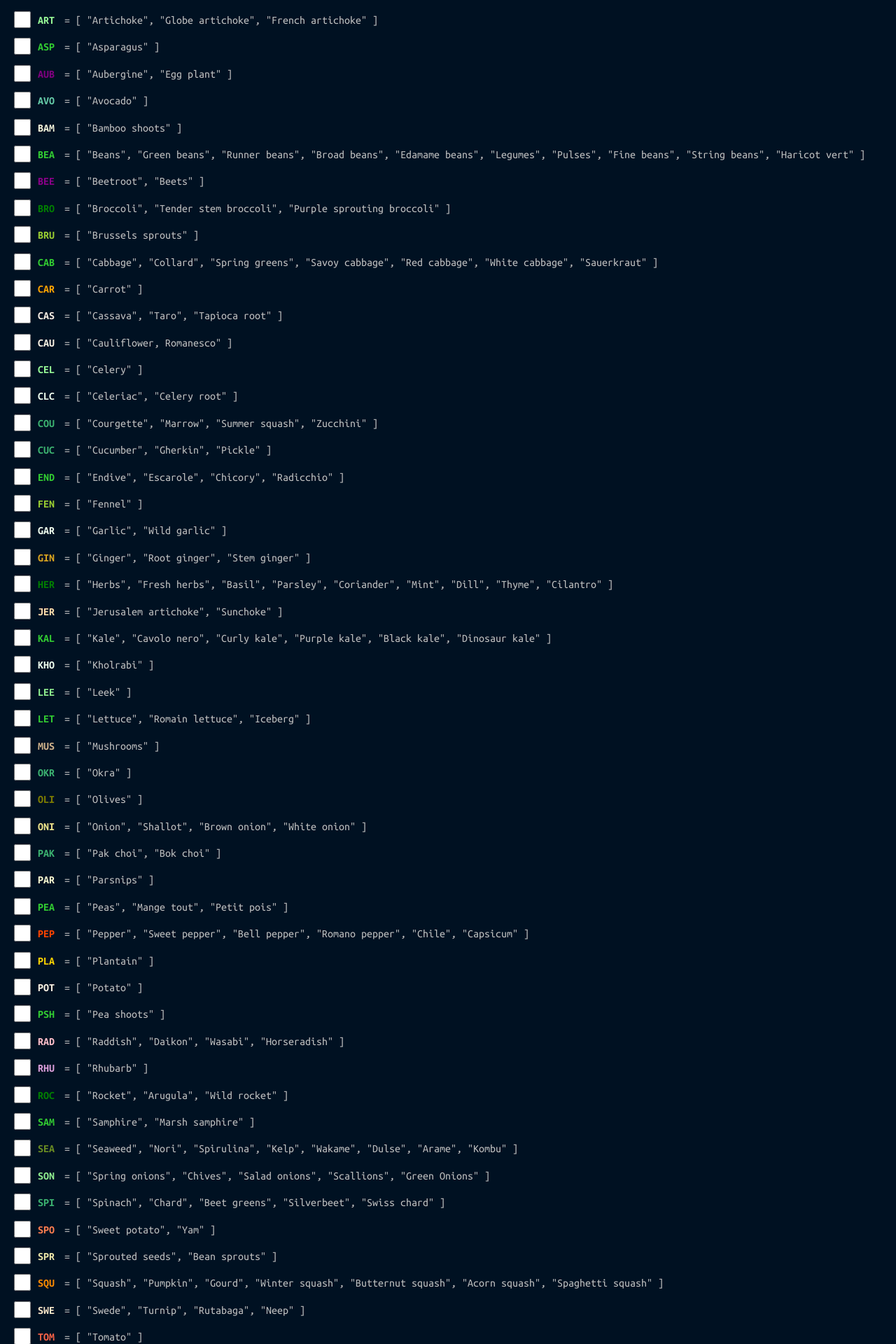
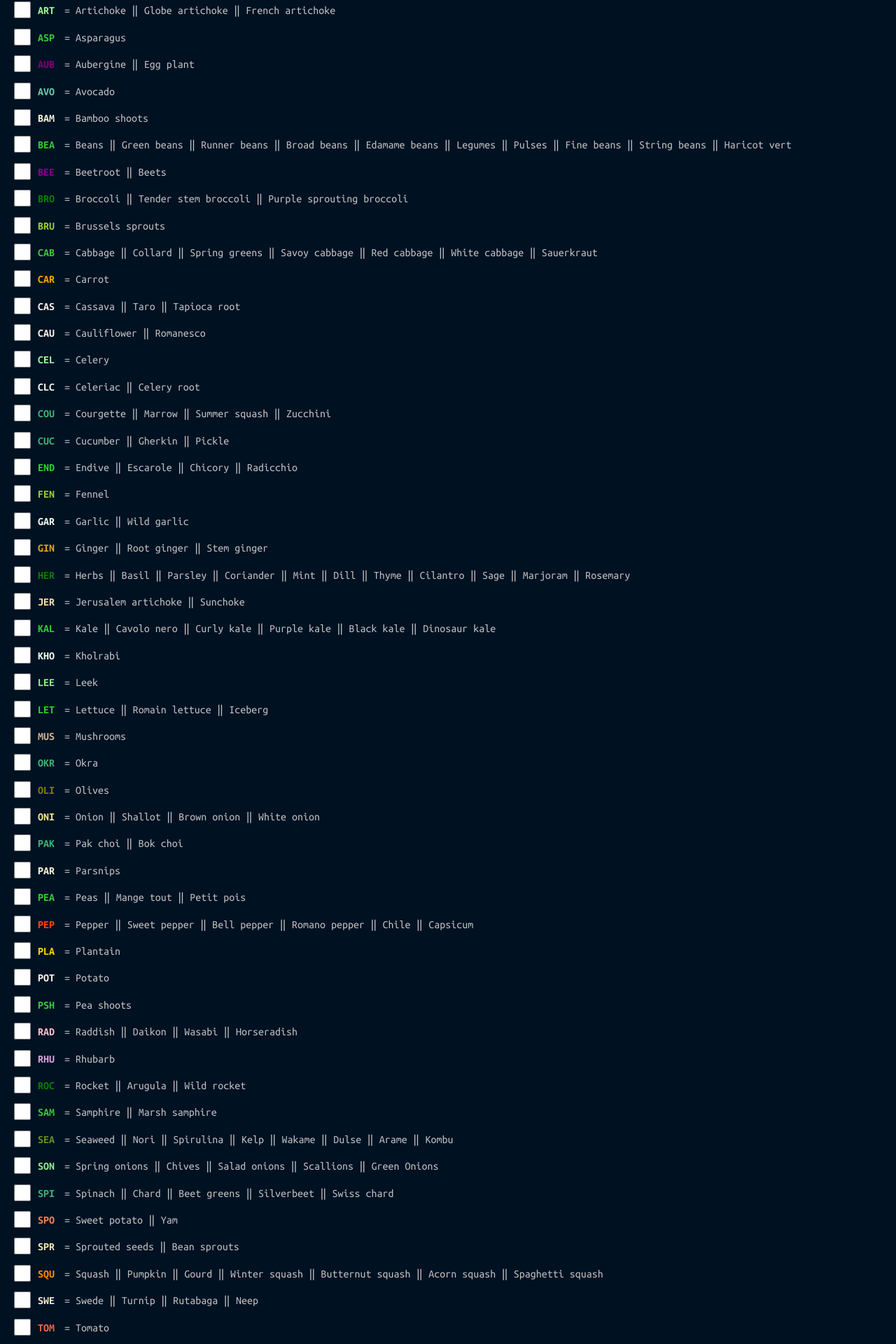
Before and after one commit to petedavisdev/veghacker, a Vue app: page /#/log/2021-03-19 in a window 1280 px wide. Before the commit this address led to /#/log/2021-03-19. Shown: the part 134-2054 px from the top of the page at 70% size. Built offline with nearby package versions, Linux system fonts and the light colour scheme.

Commit message:
Better search

```diff
--- a/src/vegetables.json
+++ b/src/vegetables.json
@@ -6,8 +6,8 @@
     "week": 1,
     "seasonStart": 1,
     "seasonEnd": 53,
-        "family": ["Carrot"],
-        "familyUS": []
+    "family": "Carrot",
+    "familyUS": ""
   },
   "KAL": {
     "codeUS": "",
@@ -16,15 +16,8 @@
     "week": 2,
     "seasonStart": 42,
     "seasonEnd": 13,
-        "family": [
-            "Kale",
-            "Cavolo nero",
-            "Curly kale",
-            "Purple kale",
-            "Black kale",
-            "Dinosaur kale"
-        ],
-        "familyUS": []
+    "family": "Kale ‖ Cavolo nero ‖ Curly kale ‖ Purple kale ‖ Black kale ‖ Dinosaur kale",
+    "familyUS": ""
   },
   "LEE": {
     "codeUS": "",
@@ -33,8 +26,8 @@
     "week": 3,
     "seasonStart": 38,
     "seasonEnd": 15,
-        "family": ["Leek"],
-        "familyUS": []
+    "family": "Leek",
+    "familyUS": ""
   },
   "JER": {
     "codeUS": "",
@@ -43,8 +36,8 @@
     "week": 4,
     "seasonStart": 42,
     "seasonEnd": 13,
-        "family": ["Jerusalem artichoke", "Sunchoke"],
-        "familyUS": []
+    "family": "Jerusalem artichoke ‖ Sunchoke",
+    "familyUS": ""
   },
   "BRO": {
     "codeUS": "",
@@ -53,12 +46,8 @@
     "week": 5,
     "seasonStart": 43,
     "seasonEnd": 19,
-        "family": [
-            "Broccoli",
-            "Tender stem broccoli",
-            "Purple sprouting broccoli"
-        ],
-        "familyUS": []
+    "family": "Broccoli ‖ Tender stem broccoli ‖ Purple sprouting broccoli",
+    "familyUS": ""
   },
   "CLC": {
     "codeUS": "CRO",
@@ -67,8 +56,8 @@
     "seasonStart": 6,
     "seasonEnd": 40,
     "week": 6,
-        "family": ["Celeriac", "Celery root"],
-        "familyUS": ["Celery root", "Celeriac"]
+    "family": "Celeriac ‖ Celery root",
+    "familyUS": "Celery root ‖ Celeriac"
   },
   "SPR": {
     "codeUS": "",
@@ -77,8 +66,8 @@
     "week": 7,
     "seasonStart": 1,
     "seasonEnd": 53,
-        "family": ["Sprouted seeds", "Bean sprouts"],
-        "familyUS": []
+    "family": "Sprouted seeds ‖ Bean sprouts",
+    "familyUS": ""
   },
   "CAB": {
     "codeUS": "",
@@ -87,16 +76,8 @@
     "week": 8,
     "seasonStart": 43,
     "seasonEnd": 19,
-        "family": [
-            "Cabbage",
-            "Collard",
-            "Spring greens",
-            "Savoy cabbage",
-            "Red cabbage",
-            "White cabbage",
-            "Sauerkraut"
-        ],
-        "familyUS": []
+    "family": "Cabbage ‖ Collard ‖ Spring greens ‖ Savoy cabbage ‖ Red cabbage ‖ White cabbage ‖ Sauerkraut",
+    "familyUS": ""
   },
   "FEN": {
     "codeUS": "",
@@ -105,8 +86,8 @@
     "week": 9,
     "seasonStart": 42,
     "seasonEnd": 12,
-        "family": ["Fennel"],
-        "familyUS": []
+    "family": "Fennel",
+    "familyUS": ""
   },
   "PLA": {
     "code": "PLA",
@@ -116,8 +97,8 @@
     "week": 10,
     "seasonStart": 1,
     "seasonEnd": 53,
-        "family": ["Plantain"],
-        "familyUS": []
+    "family": "Plantain",
+    "familyUS": ""
   },
   "ASP": {
     "codeUS": "",
@@ -126,8 +107,8 @@
     "week": 11,
     "seasonStart": 7,
     "seasonEnd": 22,
-        "family": ["Asparagus"],
-        "familyUS": []
+    "family": "Asparagus",
+    "familyUS": ""
   },
   "GAR": {
     "codeUS": "",
@@ -136,8 +117,8 @@
     "week": 12,
     "seasonStart": 10,
     "seasonEnd": 23,
-        "family": ["Garlic", "Wild garlic"],
-        "familyUS": []
+    "family": "Garlic ‖ Wild garlic",
+    "familyUS": ""
   },
   "SPI": {
     "codeUS": "",
@@ -146,14 +127,8 @@
     "week": 13,
     "seasonStart": 9,
     "seasonEnd": 13,
-        "family": [
-            "Spinach",
-            "Chard",
-            "Beet greens",
-            "Silverbeet",
-            "Swiss chard"
-        ],
-        "familyUS": []
+    "family": "Spinach ‖ Chard ‖ Beet greens ‖ Silverbeet ‖ Swiss chard",
+    "familyUS": ""
   },
   "SON": {
     "codeUS": "SCA",
@@ -162,20 +137,8 @@
     "week": 14,
     "seasonStart": 10,
     "seasonEnd": 17,
-        "family": [
-            "Spring onions",
-            "Chives",
-            "Salad onions",
-            "Scallions",
-            "Green Onions"
-        ],
-        "familyUS": [
-            "Scallions",
-            "Chives",
-            "Salad onions",
-            "Green Onions",
-            "Spring onions"
-        ]
+    "family": "Spring onions ‖ Chives ‖ Salad onions ‖ Scallions ‖ Green Onions",
+    "familyUS": "Scallions ‖ Chives ‖ Salad onions ‖ Green Onions ‖ Spring onions"
   },
   "CAS": {
     "codeUS": "",
@@ -184,8 +147,8 @@
     "week": 53,
     "seasonStart": 1,
     "seasonEnd": 53,
-        "family": ["Cassava", "Taro", "Tapioca root"],
-        "familyUS": []
+    "family": "Cassava ‖ Taro ‖ Tapioca root",
+    "familyUS": ""
   },
   "RHU": {
     "codeUS": "",
@@ -194,8 +157,8 @@
     "week": 16,
     "seasonStart": 9,
     "seasonEnd": 28,
-        "family": ["Rhubarb"],
-        "familyUS": []
+    "family": "Rhubarb",
+    "familyUS": ""
   },
   "ART": {
     "codeUS": "",
@@ -204,8 +167,8 @@
     "week": 17,
     "seasonStart": 14,
     "seasonEnd": 43,
-        "family": ["Artichoke", "Globe artichoke", "French artichoke"],
-        "familyUS": []
+    "family": "Artichoke ‖ Globe artichoke ‖ French artichoke",
+    "familyUS": ""
   },
   "RAD": {
     "codeUS": "",
@@ -214,8 +177,8 @@
     "week": 18,
     "seasonStart": 15,
     "seasonEnd": 37,
-        "family": ["Raddish", "Daikon", "Wasabi", "Horseradish"],
-        "familyUS": []
+    "family": "Raddish ‖ Daikon ‖ Wasabi ‖ Horseradish",
+    "familyUS": ""
   },
   "END": {
     "codeUS": "",
@@ -224,8 +187,8 @@
     "week": 19,
     "seasonStart": 13,
     "seasonEnd": 24,
-        "family": ["Endive", "Escarole", "Chicory", "Radicchio"],
-        "familyUS": []
+    "family": "Endive ‖ Escarole ‖ Chicory ‖ Radicchio",
+    "familyUS": ""
   },
   "SEA": {
     "codeUS": "",
@@ -234,17 +197,8 @@
     "week": 20,
     "seasonStart": 19,
     "seasonEnd": 38,
-        "family": [
-            "Seaweed",
-            "Nori",
-            "Spirulina",
-            "Kelp",
-            "Wakame",
-            "Dulse",
-            "Arame",
-            "Kombu"
-        ],
-        "familyUS": []
+    "family": "Seaweed ‖ Nori ‖ Spirulina ‖ Kelp ‖ Wakame ‖ Dulse ‖ Arame ‖ Kombu",
+    "familyUS": ""
   },
   "WAT": {
     "codeUS": "",
@@ -253,8 +207,8 @@
     "week": 21,
     "seasonStart": 13,
     "seasonEnd": 43,
-        "family": ["Watercress"],
-        "familyUS": []
+    "family": "Watercress",
+    "familyUS": ""
   },
   "AVO": {
     "codeUS": "",
@@ -263,8 +217,8 @@
     "week": 22,
     "seasonStart": 14,
     "seasonEnd": 29,
-        "family": ["Avocado"],
-        "familyUS": []
+    "family": "Avocado",
+    "familyUS": ""
   },
   "LET": {
     "codeUS": "",
@@ -273,8 +227,8 @@
     "week": 23,
     "seasonStart": 13,
     "seasonEnd": 42,
-        "family": ["Lettuce", "Romain lettuce", "Iceberg"],
-        "familyUS": []
+    "family": "Lettuce ‖ Romain lettuce ‖ Iceberg",
+    "familyUS": ""
   },
   "HER": {
     "codeUS": "",
@@ -283,28 +237,8 @@
     "week": 24,
     "seasonStart": 12,
     "seasonEnd": 42,
-        "family": [
-            "Herbs",
-            "Fresh herbs",
-            "Basil",
-            "Parsley",
-            "Coriander",
-            "Mint",
-            "Dill",
-            "Thyme",
-            "Cilantro"
-        ],
-        "familyUS": [
-            "Herbs",
-            "Fresh herbs",
-            "Basil",
-            "Parsley",
-            "Cilantro",
-            "Mint",
-            "Dill",
-            "Thyme",
-            "Coriander"
-        ]
+    "family": "Herbs ‖ Basil ‖ Parsley ‖ Coriander ‖ Mint ‖ Dill ‖ Thyme ‖ Cilantro ‖ Sage ‖ Marjoram ‖ Rosemary",
+    "familyUS": "Herbs ‖ Basil ‖ Parsley ‖ Cilantro ‖ Mint ‖ Dill ‖ Thyme ‖ Coriander ‖ Sage ‖ Marjoram ‖ Rosemary"
   },
   "POT": {
     "codeUS": "",
@@ -313,8 +247,8 @@
     "week": 25,
     "seasonStart": 23,
     "seasonEnd": 39,
-        "family": ["Potato"],
-        "familyUS": []
+    "family": "Potato",
+    "familyUS": ""
   },
   "ROC": {
     "codeUS": "ARU",
@@ -323,8 +257,8 @@
     "week": 26,
     "seasonStart": 23,
     "seasonEnd": 53,
-        "family": ["Rocket", "Arugula", "Wild rocket"],
-        "familyUS": ["Arugula", "Rocket", "Wild rocket"]
+    "family": "Rocket ‖ Arugula ‖ Wild rocket",
+    "familyUS": "Arugula ‖ Rocket ‖ Wild rocket"
   },
   "TOM": {
     "codeUS": "",
@@ -333,8 +267,8 @@
     "week": 27,
     "seasonStart": 26,
     "seasonEnd": 40,
-        "family": ["Tomato"],
-        "familyUS": []
+    "family": "Tomato",
+    "familyUS": ""
   },
   "COU": {
     "codeUS": "ZUC",
@@ -343,8 +277,8 @@
     "week": 28,
     "seasonStart": 27,
     "seasonEnd": 30,
-        "family": ["Courgette", "Marrow", "Summer squash", "Zucchini"],
-        "familyUS": ["Zucchini", "Marrow", "Summer squash", "Courgette"]
+    "family": "Courgette ‖ Marrow ‖ Summer squash ‖ Zucchini",
+    "familyUS": "Zucchini ‖ Marrow ‖ Summer squash ‖ Courgette"
   },
   "AUB": {
     "codeUS": "EGG",
@@ -353,8 +287,8 @@
     "week": 29,
     "seasonStart": 27,
     "seasonEnd": 35,
-        "family": ["Aubergine", "Egg plant"],
-        "familyUS": ["Egg plant", "Aubergine"]
+    "family": "Aubergine ‖ Egg plant",
+    "familyUS": "Egg plant ‖ Aubergine"
   },
   "BEA": {
     "codeUS": "",
@@ -363,19 +297,8 @@
     "week": 30,
     "seasonStart": 27,
     "seasonEnd": 39,
-        "family": [
-            "Beans",
-            "Green beans",
-            "Runner beans",
-            "Broad beans",
-            "Edamame beans",
-            "Legumes",
-            "Pulses",
-            "Fine beans",
-            "String beans",
-            "Haricot vert"
-        ],
-        "familyUS": []
+    "family": "Beans ‖ Green beans ‖ Runner beans ‖ Broad beans ‖ Edamame beans ‖ Legumes ‖ Pulses ‖ Fine beans ‖ String beans ‖ Haricot vert",
+    "familyUS": ""
   },
   "CUC": {
     "codeUS": "",
@@ -384,8 +307,8 @@
     "week": 31,
     "seasonStart": 27,
     "seasonEnd": 35,
-        "family": ["Cucumber", "Gherkin", "Pickle"],
-        "familyUS": []
+    "family": "Cucumber ‖ Gherkin ‖ Pickle",
+    "familyUS": ""
   },
   "OKR": {
     "codeUS": "",
@@ -394,8 +317,8 @@
     "week": 32,
     "seasonStart": 24,
     "seasonEnd": 36,
-        "family": ["Okra"],
-        "familyUS": []
+    "family": "Okra",
+    "familyUS": ""
   },
   "PSH": {
     "codeUS": "",
@@ -404,8 +327,8 @@
     "week": 33,
     "seasonStart": 27,
     "seasonEnd": 39,
-        "family": ["Pea shoots"],
-        "familyUS": []
+    "family": "Pea shoots",
+    "familyUS": ""
   },
   "PEA": {
     "code": "PEA",
@@ -415,8 +338,8 @@
     "week": 34,
     "seasonStart": 27,
     "seasonEnd": 39,
-        "family": ["Peas", "Mange tout", "Petit pois"],
-        "familyUS": []
+    "family": "Peas ‖ Mange tout ‖ Petit pois",
+    "familyUS": ""
   },
   "SAM": {
     "codeUS": "",
@@ -425,8 +348,8 @@
     "week": 35,
     "seasonStart": 27,
     "seasonEnd": 35,
-        "family": ["Samphire", "Marsh samphire"],
-        "familyUS": []
+    "family": "Samphire ‖ Marsh samphire",
+    "familyUS": ""
   },
   "PEP": {
     "codeUS": "",
@@ -435,21 +358,8 @@
     "week": 36,
     "seasonStart": 24,
     "seasonEnd": 39,
-        "family": [
-            "Pepper",
-            "Sweet pepper",
-            "Bell pepper",
-            "Romano pepper",
-            "Chile",
-            "Capsicum"
-        ],
-        "familyUS": [
-            "Capsicum",
-            "Bell pepper",
-            "Chile",
-            "Pepper",
-            "Romano pepper"
-        ]
+    "family": "Pepper ‖ Sweet pepper ‖ Bell pepper ‖ Romano pepper ‖ Chile ‖ Capsicum",
+    "familyUS": "Capsicum ‖ Bell pepper ‖ Chile ‖ Pepper ‖ Romano pepper"
   },
   "GIN": {
     "codeUS": "",
@@ -458,8 +368,8 @@
     "week": 37,
     "seasonStart": 35,
     "seasonEnd": 40,
-        "family": ["Ginger", "Root ginger", "Stem ginger"],
-        "familyUS": []
+    "family": "Ginger ‖ Root ginger ‖ Stem ginger",
+    "familyUS": ""
   },
   "ONI": {
     "codeUS": "",
@@ -468,8 +378,8 @@
     "week": 38,
     "seasonStart": 30,
     "seasonEnd": 45,
-        "family": ["Onion", "Shallot", "Brown onion", "White onion"],
-        "familyUS": []
+    "family": "Onion ‖ Shallot ‖ Brown onion ‖ White onion",
+    "familyUS": ""
   },
   "SPO": {
     "codeUS": "",
@@ -478,8 +388,8 @@
     "week": 39,
     "seasonStart": 34,
     "seasonEnd": 4,
-        "family": ["Sweet potato", "Yam"],
-        "familyUS": []
+    "family": "Sweet potato ‖ Yam",
+    "familyUS": ""
   },
   "PAK": {
     "codeUS": "BOK",
@@ -488,8 +398,8 @@
     "week": 40,
     "seasonStart": 31,
     "seasonEnd": 43,
-        "family": ["Pak choi", "Bok choi"],
-        "familyUS": ["Bok choi", "Pak choi"]
+    "family": "Pak choi ‖ Bok choi",
+    "familyUS": "Bok choi ‖ Pak choi"
   },
   "KHO": {
     "codeUS": "",
@@ -498,8 +408,8 @@
     "week": 41,
     "seasonStart": 31,
     "seasonEnd": 43,
-        "family": ["Kholrabi"],
-        "familyUS": []
+    "family": "Kholrabi",
+    "familyUS": ""
   },
   "BEE": {
     "codeUS": "",
@@ -508,8 +418,8 @@
     "week": 42,
     "seasonStart": 26,
     "seasonEnd": 45,
-        "family": ["Beetroot", "Beets"],
-        "familyUS": ["Beets", "Beetroot"]
+    "family": "Beetroot ‖ Beets",
+    "familyUS": "Beets ‖ Beetroot"
   },
   "CEL": {
     "codeUS": "",
@@ -518,8 +428,8 @@
     "week": 43,
     "seasonStart": 36,
     "seasonEnd": 16,
-        "family": ["Celery"],
-        "familyUS": []
+    "family": "Celery",
+    "familyUS": ""
   },
   "SQU": {
     "codeUS": "",
@@ -528,16 +438,8 @@
     "week": 44,
     "seasonStart": 36,
     "seasonEnd": 48,
-        "family": [
-            "Squash",
-            "Pumpkin",
-            "Gourd",
-            "Winter squash",
-            "Butternut squash",
-            "Acorn squash",
-            "Spaghetti squash"
-        ],
-        "familyUS": []
+    "family": "Squash ‖ Pumpkin ‖ Gourd ‖ Winter squash ‖ Butternut squash ‖ Acorn squash ‖ Spaghetti squash",
+    "familyUS": ""
   },
   "CAU": {
     "codeUS": "",
@@ -546,8 +448,8 @@
     "week": 45,
     "seasonStart": 40,
     "seasonEnd": 50,
-        "family": ["Cauliflower, Romanesco"],
-        "familyUS": []
+    "family": "Cauliflower ‖ Romanesco",
+    "familyUS": ""
   },
   "OLI": {
     "codeUS": "",
@@ -556,8 +458,8 @@
     "week": 46,
     "seasonStart": 40,
     "seasonEnd": 50,
-        "family": ["Olives"],
-        "familyUS": []
+    "family": "Olives",
+    "familyUS": ""
   },
   "WCH": {
     "codeUS": "",
@@ -566,8 +468,8 @@
     "week": 47,
     "seasonStart": 44,
     "seasonEnd": 50,
-        "family": ["Water chestnuts"],
-        "familyUS": []
+    "family": "Water chestnuts",
+    "familyUS": ""
   },
   "PAR": {
     "codeUS": "",
@@ -576,8 +478,8 @@
     "week": 48,
     "seasonStart": 38,
     "seasonEnd": 8,
-        "family": ["Parsnips"],
-        "familyUS": []
+    "family": "Parsnips",
+    "familyUS": ""
   },
   "MUS": {
     "codeUS": "",
@@ -586,8 +488,8 @@
     "week": 49,
     "seasonStart": 40,
     "seasonEnd": 50,
-        "family": ["Mushrooms"],
-        "familyUS": []
+    "family": "Mushrooms",
+    "familyUS": ""
   },
   "TUR": {
     "codeUS": "",
@@ -596,8 +498,8 @@
     "week": 50,
     "seasonStart": 40,
     "seasonEnd": 50,
-        "family": ["Turmeric root"],
-        "familyUS": []
+    "family": "Turmeric root",
+    "familyUS": ""
   },
   "BRU": {
     "codeUS": "",
@@ -606,8 +508,8 @@
     "week": 51,
     "seasonStart": 43,
     "seasonEnd": 19,
-        "family": ["Brussels sprouts"],
-        "familyUS": []
+    "family": "Brussels sprouts",
+    "familyUS": ""
   },
   "SWE": {
     "codeUS": "RUT",
@@ -616,8 +518,8 @@
     "week": 52,
     "seasonStart": 40,
     "seasonEnd": 4,
-        "family": ["Swede", "Turnip", "Rutabaga", "Neep"],
-        "familyUS": ["Rutabaga", "Turnip", "Swede", "Neep"]
+    "family": "Swede ‖ Turnip ‖ Rutabaga ‖ Neep",
+    "familyUS": "Rutabaga ‖ Turnip ‖ Swede ‖ Neep"
   },
   "BAM": {
     "codeUS": "",
@@ -626,7 +528,7 @@
     "week": 53,
     "seasonStart": 49,
     "seasonEnd": 17,
-        "family": ["Bamboo shoots"],
-        "familyUS": []
+    "family": "Bamboo shoots",
+    "familyUS": ""
   }
 }
```
Also changed, not shown: src/components/VegArray.vue (+12 -12 lines), src/views/Day.vue (+8 -10 lines), src/views/Log.vue (+3 -4 lines). Lines whose indentation alone changed are shown as unchanged.
